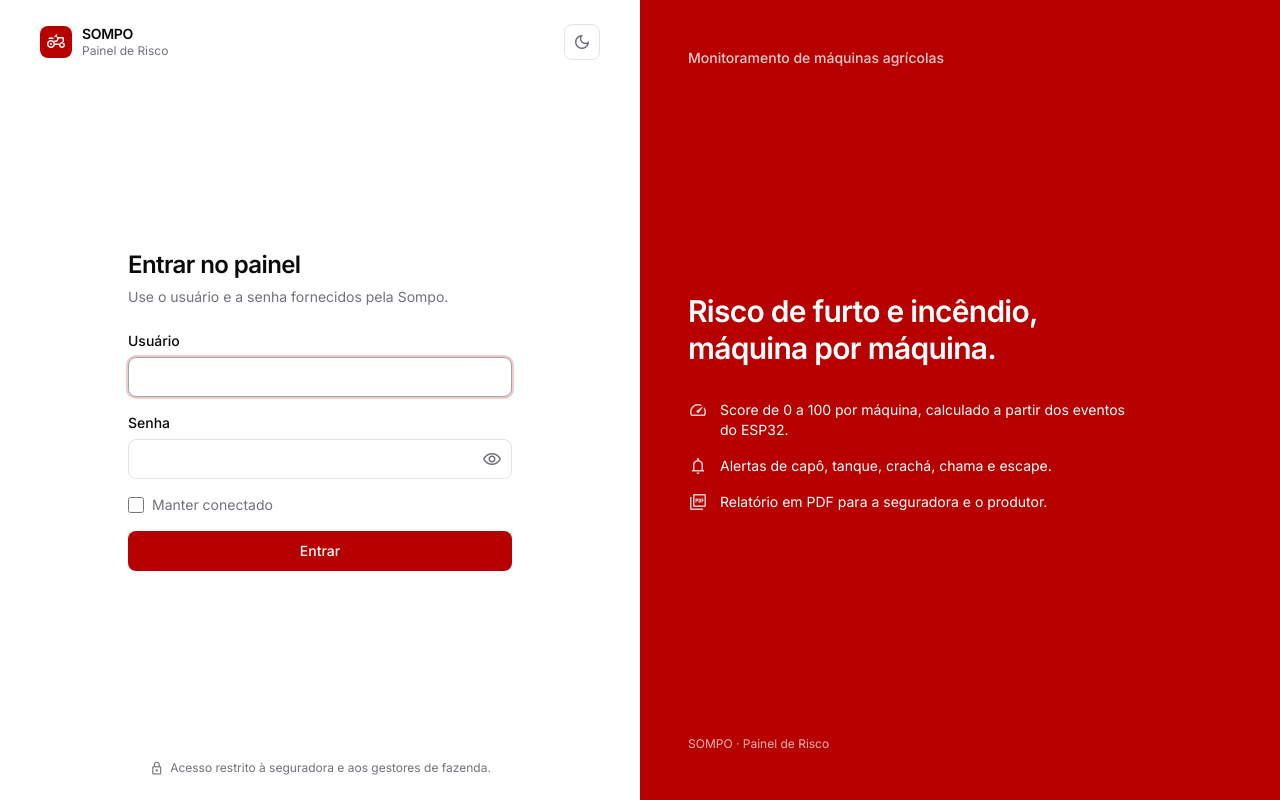
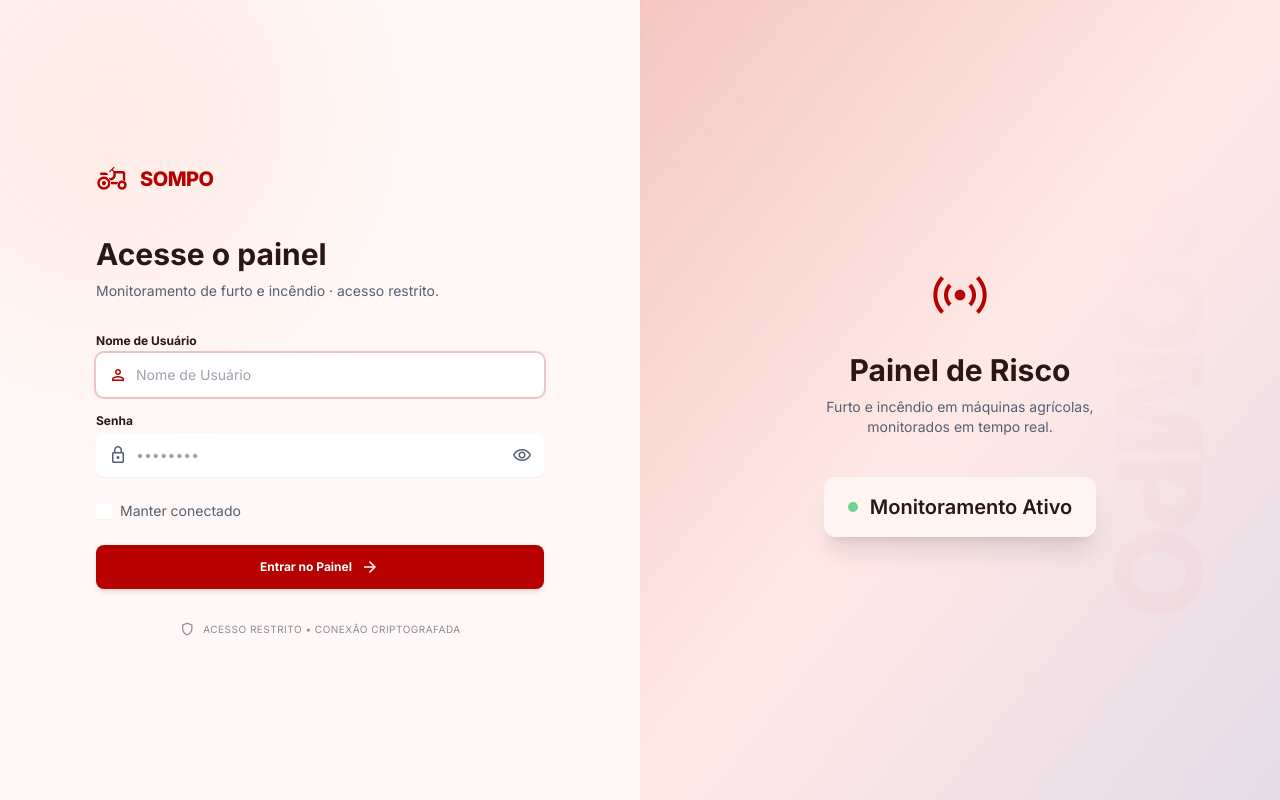
Before and after one commit to terrafelipe/sompo-sprint3, a Flask app: template api/templates/login.html in a window 1280 px wide. Run offline with Flask 3, Linux system fonts and the light colour scheme; the template is opened without the code that fills it, so the values that code supplies are empty; some libraries are stand-ins or nearby versions.

Commit message:
login: volta a tela original do main
Restaura api/templates/login.html identico ao branch main, a pedido do
usuario. O teste da tela de login deixa de exigir o tema salvo no
localStorage (o original nao tem) e mantem as demais checagens.

Co-Authored-By: Claude Opus 5.5 <noreply@anthropic.com>

```diff
--- a/api/templates/login.html
+++ b/api/templates/login.html
@@ -4,163 +4,166 @@
   <meta charset="utf-8"/>
   <meta content="width=device-width, initial-scale=1.0" name="viewport"/>
   <title>Entrar · Painel SOMPO</title>
-  <!-- Mesmo tema do painel (chave sompo.tema), aplicado antes de pintar para nao piscar. -->
-  <script>try{var t=localStorage.getItem('sompo.tema');if(t!=='claro'&&t!=='escuro')t=matchMedia('(prefers-color-scheme: dark)').matches?'escuro':'claro';document.documentElement.dataset.tema=t;}catch(e){document.documentElement.dataset.tema='claro';}</script>
   <style>
-    :root{
-      color-scheme:light;
-      --c-primary:183 1 0; --c-on-primary:255 255 255; --c-on-primary-fixed-variant:147 1 0;
-      --c-background:255 255 255; --c-on-surface:9 9 11; --c-on-surface-variant:113 113 122;
-      --c-surface-container-lowest:255 255 255; --c-surface-container:244 244 245;
-      --c-outline:161 161 170; --c-outline-variant:228 228 231; --c-error:186 26 26;
-      --c-marca:183 1 0; --c-on-marca:255 255 255;
-    }
-    :root[data-tema="escuro"]{
-      color-scheme:dark;
-      --c-primary:229 72 77; --c-on-primary:255 255 255; --c-on-primary-fixed-variant:200 40 45;
-      --c-background:9 9 11; --c-on-surface:250 250 250; --c-on-surface-variant:161 161 170;
-      --c-surface-container-lowest:17 17 19; --c-surface-container:39 39 42;
-      --c-outline:113 113 122; --c-outline-variant:39 39 42; --c-error:248 113 113;
-      --c-marca:38 10 11; --c-on-marca:250 250 250;
-    }
-    .campo{transition:border-color 150ms ease, box-shadow 150ms ease}
-    .botao{transition:background-color 150ms ease, transform 160ms cubic-bezier(0.23,1,0.32,1)}
-    .botao:active{transform:scale(.98)}
-    @media (prefers-reduced-motion:reduce){ .botao:active{transform:none} }
+    @layer base{html,body{margin:0;padding:0;}body{overscroll-behavior:none;}}
+    ::-webkit-scrollbar{display:none;}
   </style>
-  <link href="https://fonts.googleapis.com/css2?family=Inter:wght@400;500;600;700&display=swap" rel="stylesheet"/>
+  <link href="https://fonts.googleapis.com/css2?family=Inter:wght@400;600;700;800&display=swap" rel="stylesheet"/>
   <link href="https://fonts.googleapis.com/css2?family=Material+Symbols+Outlined:wght,FILL@100..700,0..1&display=swap" rel="stylesheet"/>
   <script src="https://cdn.tailwindcss.com"></script>
   <script id="tailwind-config">
     tailwind.config={theme:{extend:{
-      "colors":{"primary":"rgb(var(--c-primary) / <alpha-value>)","on-primary":"rgb(var(--c-on-primary) / <alpha-value>)",
-        "on-primary-fixed-variant":"rgb(var(--c-on-primary-fixed-variant) / <alpha-value>)","background":"rgb(var(--c-background) / <alpha-value>)",
-        "on-surface":"rgb(var(--c-on-surface) / <alpha-value>)","on-surface-variant":"rgb(var(--c-on-surface-variant) / <alpha-value>)",
-        "surface-container-lowest":"rgb(var(--c-surface-container-lowest) / <alpha-value>)","surface-container":"rgb(var(--c-surface-container) / <alpha-value>)",
-        "outline":"rgb(var(--c-outline) / <alpha-value>)","outline-variant":"rgb(var(--c-outline-variant) / <alpha-value>)",
-        "error":"rgb(var(--c-error) / <alpha-value>)","marca":"rgb(var(--c-marca) / <alpha-value>)","on-marca":"rgb(var(--c-on-marca) / <alpha-value>)"},
-      "fontFamily":{"sans":["Inter","system-ui","sans-serif"]},
-      "borderRadius":{"DEFAULT":"0.25rem","lg":"0.5rem","xl":"0.75rem","full":"9999px"}
+      "colors":{
+        "surface-tint":"#c00000","secondary":"#545f73","primary":"#b70100","surface":"#fff8f6",
+        "background":"#fff8f6","on-primary":"#ffffff","on-surface":"#2a1613","on-background":"#2a1613",
+        "on-surface-variant":"#5f3f3a","surface-variant":"#ffdad4","surface-container-lowest":"#ffffff",
+        "surface-container-low":"#fff0ee","surface-container":"#ffe9e6","surface-container-high":"#ffe2dd",
+        "primary-fixed-dim":"#ffb4a8","on-primary-fixed-variant":"#930100","outline":"#946e68",
+        "outline-variant":"#e9bcb5","tertiary-container":"#0068f9","error":"#ba1a1a"
+      },
+      "borderRadius":{"DEFAULT":"0.25rem","lg":"0.5rem","xl":"0.75rem","full":"9999px"},
+      "fontFamily":{"display-kpi":["Inter"],"body-md":["Inter"],"headline-lg":["Inter"],
+        "headline-sm":["Inter"],"label-bold":["Inter"]},
+      "fontSize":{
+        "display-kpi":["48px",{"lineHeight":"1.1","letterSpacing":"-0.02em","fontWeight":"800"}],
+        "headline-lg":["30px",{"lineHeight":"38px","fontWeight":"700"}],
+        "headline-sm":["20px",{"lineHeight":"28px","fontWeight":"600"}],
+        "body-md":["14px",{"lineHeight":"20px","fontWeight":"400"}],
+        "label-bold":["12px",{"lineHeight":"16px","fontWeight":"700"}]
+      }
     }}};
   </script>
 </head>
-<body class="bg-background text-on-surface font-sans text-sm antialiased">
-<main class="min-h-[100dvh] grid lg:grid-cols-2">
+<body class="bg-background flex items-center justify-center min-h-screen">
+<main class="w-full min-h-screen">
+  <div class="flex flex-col w-full h-full min-h-[100dvh] lg:flex-row bg-background">
 
-  <!-- Formulario -->
-  <div class="relative flex flex-col px-6 py-6 sm:px-10">
-    <div class="flex items-center justify-between">
-      <div class="flex items-center gap-2.5">
-        <div class="w-8 h-8 rounded-lg bg-primary text-on-primary grid place-items-center"><span class="material-symbols-outlined text-[20px]">agriculture</span></div>
-        <div class="leading-tight">
-          <div class="font-semibold tracking-tight">SOMPO</div>
-          <div class="text-xs text-on-surface-variant">Painel de Risco</div>
-        </div>
-      </div>
-      <button id="btnTema" type="button" title="Modo escuro" aria-label="Alternar modo escuro"
-              class="w-9 h-9 grid place-items-center rounded-lg border border-outline-variant bg-surface-container-lowest text-on-surface-variant hover:bg-surface-container hover:text-on-surface transition-colors">
-        <span class="material-symbols-outlined text-[20px]">dark_mode</span>
-      </button>
+    <!-- Esquerda: formulario de login -->
+    <div class="flex flex-col justify-center items-center w-full lg:w-1/2 p-8 lg:p-16 z-10 relative bg-surface">
+      <!-- Blob decorativo -->
+      <div class="absolute top-0 left-0 w-full h-full overflow-hidden pointer-events-none opacity-20">
+        <div class="absolute -top-20 -left-20 w-96 h-96 bg-primary-fixed-dim rounded-full mix-blend-multiply filter blur-[80px] animate-pulse" style="animation-duration: 8s;"></div>
       </div>
 
-    <div class="flex-1 flex items-center justify-center py-10">
-      <div class="w-full max-w-sm">
-        <h1 class="text-2xl font-semibold tracking-tight">Entrar no painel</h1>
-        <p class="text-on-surface-variant mt-1.5">Use o usuário e a senha fornecidos pela Sompo.</p>
+      <div class="w-full max-w-md space-y-8 relative">
+        <!-- Logo / marca -->
+        <div class="mb-10 flex justify-center lg:justify-start items-center gap-3">
+          <span class="material-symbols-outlined text-primary text-[32px]">agriculture</span>
+          <span class="font-headline-sm text-headline-sm text-primary tracking-tight font-extrabold">SOMPO</span>
+        </div>
 
+        <!-- Cabecalho -->
+        <div class="space-y-2 text-center lg:text-left">
+          <h1 class="font-headline-lg text-headline-lg text-on-surface">Acesse o painel</h1>
+          <p class="font-body-md text-body-md text-secondary">Monitoramento de furto e incêndio · acesso restrito.</p>
+        </div>
+
+        <!-- Erro -->
         {% if erro %}
-        <div role="alert" class="mt-6 flex items-center gap-2 px-3 py-2.5 rounded-lg border border-error/30 bg-error/10 text-error">
-          <span class="material-symbols-outlined text-[18px]" aria-hidden="true">error</span>
+        <div class="flex items-center gap-2 px-4 py-3 rounded-lg bg-error/10 border border-error/30 text-error font-body-md text-body-md">
+          <span class="material-symbols-outlined text-[18px]">error</span>
           Usuário ou senha incorretos.
         </div>
         {% endif %}
 
-        <form id="formLogin" class="mt-6 space-y-4" method="post" action="{{ url_for('login') }}">
+        <!-- Formulario (posta para /login) -->
+        <form class="space-y-6" method="post" action="{{ url_for('login') }}">
           <input type="hidden" name="proximo" value="{{ proximo }}"/>
 
-          <div class="space-y-1.5">
-            <label class="block font-medium" for="usuario">Usuário</label>
-            <input id="usuario" name="usuario" type="text" autocomplete="username" required autofocus
-                   class="campo w-full h-10 px-3 rounded-lg border border-outline-variant bg-surface-container-lowest outline-none focus:border-outline focus:ring-2 focus:ring-primary/20"/>
+          <div class="space-y-4">
+            <!-- Usuario -->
+            <div>
+              <label class="block font-label-bold text-label-bold text-on-surface mb-1" for="usuario">Nome de Usuário</label>
+              <div class="relative group">
+                <span class="absolute inset-y-0 left-0 flex items-center pl-3 text-secondary pointer-events-none group-focus-within:text-primary transition-colors">
+                  <span class="material-symbols-outlined text-[20px]">person</span>
+                </span>
+                <input class="w-full pl-10 pr-4 py-3 bg-surface-container-lowest text-on-surface font-body-md text-body-md rounded-lg outline-none shadow-sm focus:ring-2 focus:ring-primary/20 transition-all duration-200"
+                       id="usuario" name="usuario" type="text" placeholder="Nome de Usuário"
+                       autocomplete="username" required autofocus/>
+              </div>
             </div>
 
-          <div class="space-y-1.5">
-            <label class="block font-medium" for="senha">Senha</label>
-            <div class="relative">
-              <input id="senha" name="senha" type="password" autocomplete="current-password" required
-                     class="campo w-full h-10 pl-3 pr-10 rounded-lg border border-outline-variant bg-surface-container-lowest outline-none focus:border-outline focus:ring-2 focus:ring-primary/20"/>
-              <button id="btnVerSenha" type="button" aria-label="Mostrar senha" title="Mostrar senha"
-                      class="absolute inset-y-0 right-0 w-10 grid place-items-center text-on-surface-variant hover:text-on-surface transition-colors">
-                <span class="material-symbols-outlined text-[20px]">visibility</span>
+            <!-- Senha -->
+            <div>
+              <label class="block font-label-bold text-label-bold text-on-surface mb-1" for="senha">Senha</label>
+              <div class="relative group">
+                <span class="absolute inset-y-0 left-0 flex items-center pl-3 text-secondary pointer-events-none group-focus-within:text-primary transition-colors">
+                  <span class="material-symbols-outlined text-[20px]">lock</span>
+                </span>
+                <input class="w-full pl-10 pr-12 py-3 bg-surface-container-lowest text-on-surface font-body-md text-body-md rounded-lg outline-none shadow-sm focus:ring-2 focus:ring-primary/20 transition-all duration-200"
+                       id="senha" name="senha" type="password" placeholder="••••••••"
+                       autocomplete="current-password" required/>
+                <button class="absolute inset-y-0 right-0 flex items-center pr-3 text-secondary hover:text-on-surface transition-colors" onclick="togglePassword()" type="button" aria-label="Mostrar senha">
+                  <span class="material-symbols-outlined text-[20px]" id="visibility-icon">visibility</span>
                 </button>
               </div>
             </div>
+          </div>
 
-          <label class="flex items-center gap-2 cursor-pointer w-fit text-on-surface-variant">
-            <input type="checkbox" name="lembrar" value="1" class="w-4 h-4 accent-primary cursor-pointer"/>
-            Manter conectado
+          <!-- Lembrar-me -->
+          <div class="flex items-center">
+            <label class="flex items-center space-x-2 cursor-pointer group">
+              <div class="relative flex items-center justify-center w-4 h-4">
+                <input class="peer appearance-none w-4 h-4 bg-surface-container-lowest rounded shadow-sm checked:bg-primary transition-all duration-200 outline-none focus-visible:ring-2 focus-visible:ring-primary/50" type="checkbox" name="lembrar" value="1"/>
+                <span class="material-symbols-outlined text-on-primary text-[14px] absolute pointer-events-none opacity-0 peer-checked:opacity-100 transition-opacity">check</span>
+              </div>
+              <span class="font-body-md text-body-md text-secondary group-hover:text-on-surface transition-colors">Manter conectado</span>
             </label>
+          </div>
 
-          <button id="btnEntrar" type="submit"
-                  class="botao w-full h-10 rounded-lg bg-primary text-on-primary font-medium hover:bg-on-primary-fixed-variant disabled:opacity-70 disabled:cursor-wait">
-            Entrar
+          <!-- Botao -->
+          <button class="w-full py-3 bg-primary text-on-primary font-label-bold text-label-bold rounded-lg shadow-md hover:bg-on-primary-fixed-variant hover:shadow-lg hover:-translate-y-0.5 active:translate-y-0 transition-all duration-200 flex justify-center items-center group" type="submit">
+            <span>Entrar no Painel</span>
+            <span class="material-symbols-outlined ml-2 text-[20px] group-hover:translate-x-1 transition-transform">arrow_forward</span>
           </button>
         </form>
+
+        <!-- Aviso de seguranca -->
+        <div class="mt-8 flex items-center justify-center space-x-2 text-secondary opacity-70">
+          <span class="material-symbols-outlined text-[16px]">shield</span>
+          <span class="font-label-bold text-[10px] uppercase tracking-wider">Acesso Restrito • Conexão Criptografada</span>
+        </div>
       </div>
     </div>
 
-    <p class="flex items-center justify-center gap-1.5 text-xs text-on-surface-variant">
-      <span class="material-symbols-outlined text-[15px]" aria-hidden="true">lock</span>
-      Acesso restrito à seguradora e aos gestores de fazenda.
+    <!-- Direita: painel de marca (decorativo, sem imagem externa) -->
+    <div class="hidden lg:flex w-full lg:w-1/2 relative overflow-hidden bg-surface-container items-center justify-center">
+      <!-- Gradiente -->
+      <div class="absolute inset-0 bg-gradient-to-br from-primary/15 via-surface-container to-tertiary-container/10 pointer-events-none z-10"></div>
+      <!-- Textura de pontos -->
+      <div class="absolute inset-0 opacity-[0.04]" style="background-image: radial-gradient(circle at 2px 2px, black 1px, transparent 0); background-size: 32px 32px;"></div>
+
+      <!-- Conteudo central -->
+      <div class="relative z-20 flex flex-col items-center text-center px-12">
+        <span class="material-symbols-outlined text-primary text-[64px] mb-6">sensors</span>
+        <h2 class="font-headline-lg text-headline-lg text-on-surface mb-2">Painel de Risco</h2>
+        <p class="font-body-md text-body-md text-secondary max-w-xs">
+          Furto e incêndio em máquinas agrícolas, monitorados em tempo real.
         </p>
+        <!-- Badge de status -->
+        <div class="mt-10 bg-surface/90 backdrop-blur-md px-6 py-4 rounded-xl shadow-xl flex items-center gap-3">
+          <span class="w-2.5 h-2.5 rounded-full bg-green-500 animate-pulse"></span>
+          <span class="font-headline-sm text-headline-sm text-on-surface">Monitoramento Ativo</span>
+        </div>
       </div>
 
-  <!-- Marca (so no desktop) -->
-  <aside class="hidden lg:flex flex-col justify-between bg-marca text-on-marca p-12">
-    <div class="text-sm font-medium opacity-80">Monitoramento de máquinas agrícolas</div>
-    <div>
-      <h2 class="text-3xl font-semibold tracking-tight max-w-md leading-tight">Risco de furto e incêndio, máquina por máquina.</h2>
-      <ul class="mt-8 space-y-4 max-w-md">
-        <li class="flex gap-3"><span class="material-symbols-outlined text-[20px] opacity-80" aria-hidden="true">speed</span><span>Score de 0 a 100 por máquina, calculado a partir dos eventos do ESP32.</span></li>
-        <li class="flex gap-3"><span class="material-symbols-outlined text-[20px] opacity-80" aria-hidden="true">notifications</span><span>Alertas de capô, tanque, crachá, chama e escape.</span></li>
-        <li class="flex gap-3"><span class="material-symbols-outlined text-[20px] opacity-80" aria-hidden="true">picture_as_pdf</span><span>Relatório em PDF para a seguradora e o produtor.</span></li>
-      </ul>
+      <!-- Wordmark vertical -->
+      <div class="absolute right-8 top-1/2 -translate-y-1/2 [writing-mode:vertical-rl] font-display-kpi text-[120px] font-black text-surface-variant/30 tracking-tighter whitespace-nowrap z-0 pointer-events-none select-none mix-blend-multiply">
+        SOMPO
       </div>
-    <div class="text-xs opacity-70">SOMPO · Painel de Risco</div>
-  </aside>
+    </div>
 
+  </div>
 </main>
 
 <script>
-  const senha = document.getElementById('senha');
-  const verSenha = document.getElementById('btnVerSenha');
-  verSenha.addEventListener('click', () => {
-    const mostrar = senha.type === 'password';
-    senha.type = mostrar ? 'text' : 'password';
-    verSenha.firstElementChild.textContent = mostrar ? 'visibility_off' : 'visibility';
-    verSenha.setAttribute('aria-label', mostrar ? 'Esconder senha' : 'Mostrar senha');
-    verSenha.title = verSenha.getAttribute('aria-label');
-  });
-
-  // O formulario ja foi enviado quando o submit dispara: travar o botao so evita o clique duplo.
-  const entrar = document.getElementById('btnEntrar');
-  document.getElementById('formLogin').addEventListener('submit', () => { entrar.disabled = true; entrar.textContent = 'Entrando…'; });
-  // Voltar pelo navegador reabre a pagina do cache: o botao precisa destravar.
-  window.addEventListener('pageshow', e => { if(e.persisted){ entrar.disabled = false; entrar.textContent = 'Entrar'; } });
-
-  const tema = document.getElementById('btnTema');
-  function mostrarTema(){
-    const escuro = document.documentElement.dataset.tema === 'escuro';
-    tema.firstElementChild.textContent = escuro ? 'light_mode' : 'dark_mode';
-    tema.title = escuro ? 'Modo claro' : 'Modo escuro';
+  function togglePassword() {
+    const pwd = document.getElementById('senha');
+    const icon = document.getElementById('visibility-icon');
+    if (pwd.type === 'password') { pwd.type = 'text'; icon.textContent = 'visibility_off'; }
+    else { pwd.type = 'password'; icon.textContent = 'visibility'; }
   }
-  tema.addEventListener('click', () => {
-    const novo = document.documentElement.dataset.tema === 'escuro' ? 'claro' : 'escuro';
-    document.documentElement.dataset.tema = novo;
-    try{ localStorage.setItem('sompo.tema', novo); }catch(e){}
-    mostrarTema();
-  });
-  mostrarTema();
 </script>
 </body>
 </html>
```
Also changed, not shown: api/tests/test_auth.py (+2 -2 lines). Lines whose indentation alone changed are shown as unchanged.
